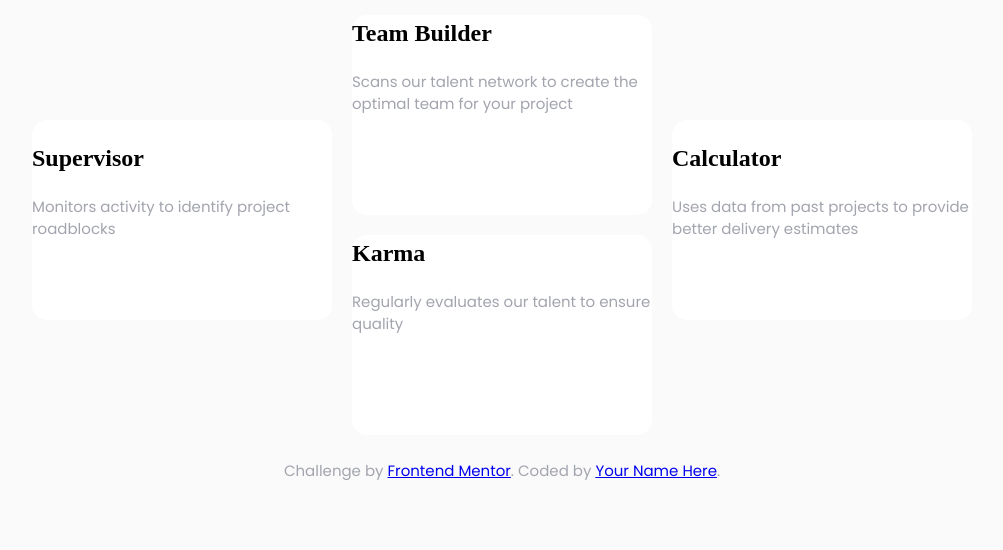
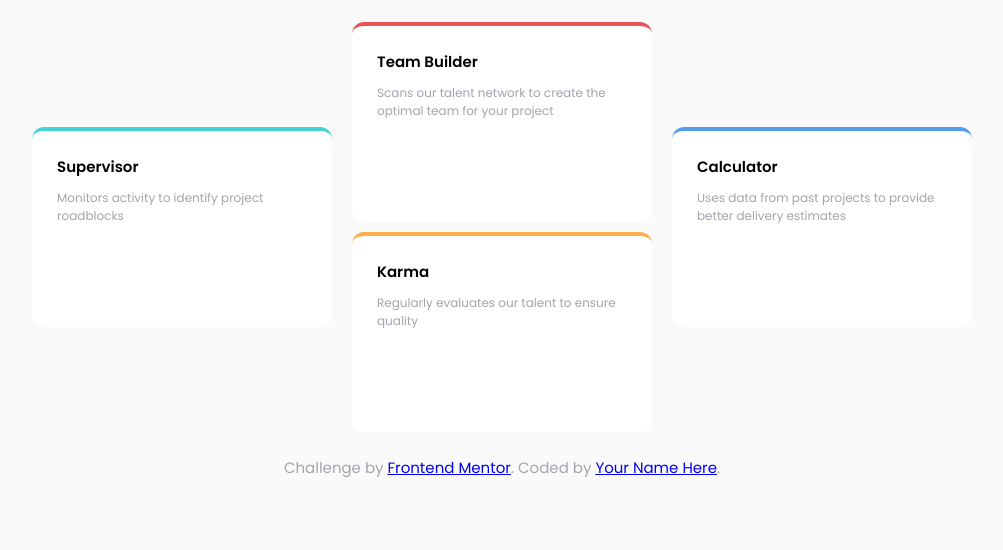
Before and after one commit to J-Potes/four-card-feature-section-master, a plain HTML site: page index.html in a window 1280 px wide. Shown: the part 250-800 px from the top of the page, without its empty margins (138-1141 px from the left). Drawn offline with Linux system fonts and the light colour scheme.

Commit message:
Cards design and padding adjustments

```diff
--- a/css/styles.css
+++ b/css/styles.css
@@ -34,6 +34,13 @@ body {
     flex-direction: column;
     justify-content: center;
     align-items: center;
+    padding: 6rem 0;
+}
+
+@media (min-width: 375px) {
+    body {
+        padding: 2rem 0;
+    }
 }
 
 .page {
@@ -65,7 +72,10 @@ p {
     flex-direction: column;
     justify-content: center;
     align-items: center;
+    padding: 0 2rem;
 }
+
+
 
 .info__title {
     color: var(--darkBlue);
@@ -73,10 +83,18 @@ p {
     font-weight: 200;
     margin-bottom: 0;
     text-align: center;
+    font-size: 2.4rem;
 }
 
 .info__title span {
     font-weight: 600;
+}
+
+@media (min-width: 375px) {
+    .info__title {
+        font-size: 3.6rem;
+    }
+
 }
 
 .info__text {
@@ -88,14 +106,54 @@ p {
 
 .cards {
     display: flex;
-    flex-direction: row;
+    flex-direction: column;
     align-items: center;
+    justify-content: center;
 }
+
+@media (min-width: 768px) {
+    .cards {
+        flex-direction: row;
+    }
+}
+
 
 .card {
     background-color: var(--white);
     height: 20rem;
     max-width: 30rem;
-    border-radius: 1.5rem;
+    border-radius: 1.2rem;
     margin: 1rem;
+    padding: 2.5rem;
+    border-top-style: solid;
+    border-top-width: .4rem;
 }
+
+.card__title {
+    font-family: var(--mainFont);
+    font-size: 1.5rem;
+    margin: 0;
+    margin-bottom: 1rem;
+}
+
+.card__text {
+    font-size: 1.2rem;
+    margin: 0;
+
+}
+
+.cards__c1 {
+    border-top-color: var(--cyan);
+}
+
+.cards__c2 {
+    border-top-color: var(--red);
+}
+
+.cards__c3 {
+    border-top-color: var(--orange);
+}
+
+.cards__c4 {
+    border-top-color: var(--blue);
+}
--- a/index.html
+++ b/index.html
@@ -33,22 +33,22 @@
   </section>
   <main class="cards">
     <div class="cards__c1 card">
-      <h2>Supervisor</h2>
-      <p>Monitors activity to identify project roadblocks</p>
+      <h2 class="card__title">Supervisor</h2>
+      <p class="card__text">Monitors activity to identify project roadblocks</p>
     </div>
     <div class="cards__group">
       <div class="cards__c2 card">
-        <h2>Team Builder</h2>
-        <p>Scans our talent network to create the optimal team for your project</p>
+        <h2 class="card__title">Team Builder</h2>
+        <p class="card__text">Scans our talent network to create the optimal team for your project</p>
       </div>
       <div class="cards__c3 card">
-        <h2>Karma</h2>
-        <p>Regularly evaluates our talent to ensure quality</p>
+        <h2 class="card__title">Karma</h2>
+        <p class="card__text">Regularly evaluates our talent to ensure quality</p>
       </div>
     </div>
     <div class="cards__c4 card">
-      <h2>Calculator</h2>
-      <p>Uses data from past projects to provide better delivery estimates</p>
+      <h2 class="card__title">Calculator</h2>
+      <p class="card__text">Uses data from past projects to provide better delivery estimates</p>
     </div>
   </main>
 
```
